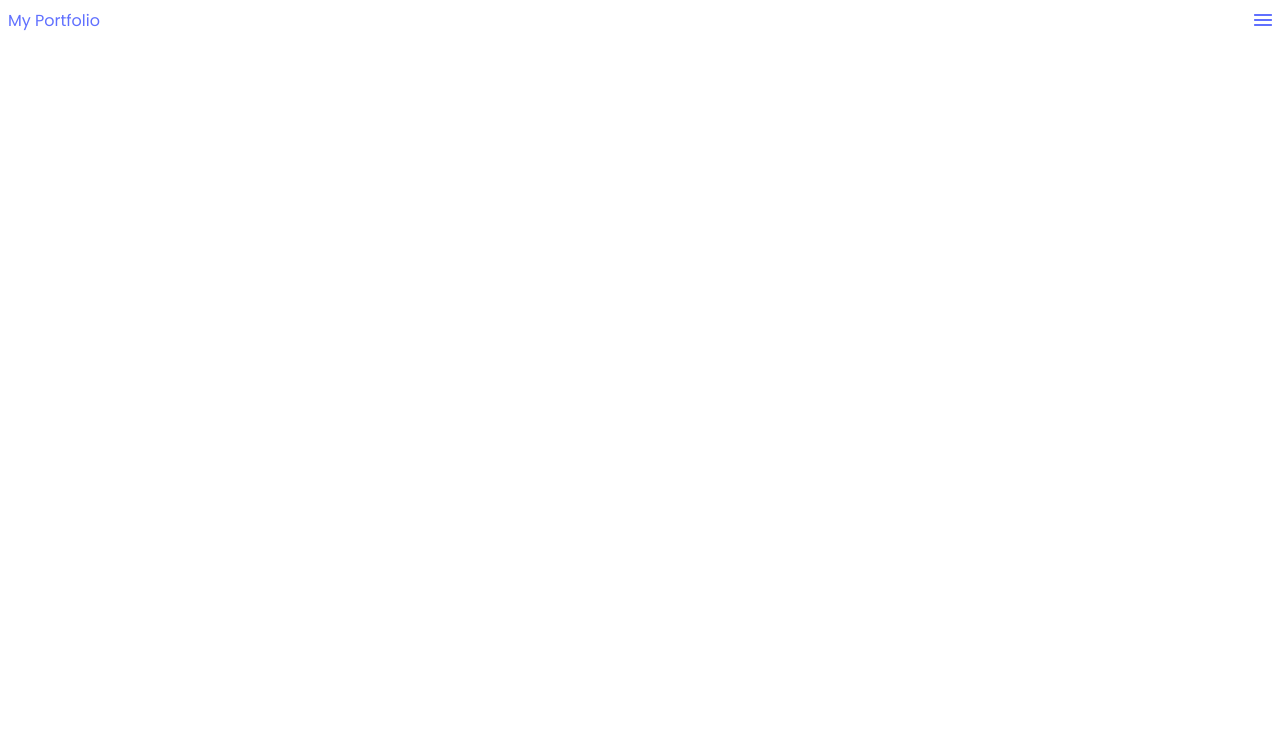
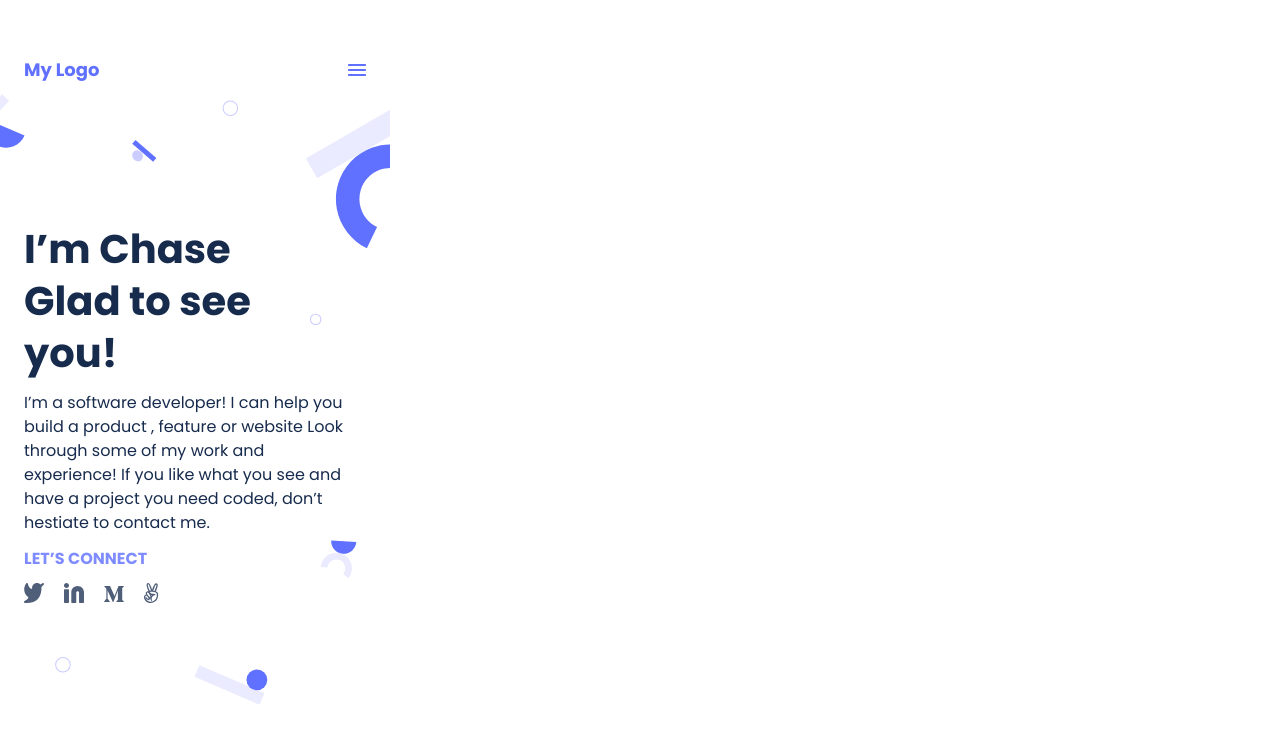
Before and after one commit to Chaseknis/Portfolio_project, a website: page index.html in a window 1280 px wide. Drawn offline with Linux system fonts and the light colour scheme.

Commit message:
header_and_main_section

```diff
--- a/index.html
+++ b/index.html
@@ -12,17 +12,38 @@
     <link href="https://fonts.googleapis.com/css2?family=Poppins:wght@100;200;300;400;500;600;700;800;900&display=swap" rel="stylesheet">
 </head>
 <body>
+    <section class="container">
         <header>
-        <nav class="navbar">
-            <div class="logo">
-                <a href="#">My Portfolio</a>
+            <nav>
+                <div>
+                    <a href="#">My Logo</a>
                 </div>
                 <div class="hamburger_menu"><img src="images/Union.png" alt=""></div>
             </nav>
         </header>
         <main>
+            <div>
+                <h1>
+                    I’m Chase Glad to see you!
+                </h1>
+                <p>
+                    I’m a software developer! I can help you build a product , feature or website Look through some of my work and experience! If you like what you see and have a project you need coded, don’t hestiate to contact me.
+                </p>
+            </div>
+            <h2>
+                LET’S CONNECT
+            </h2>
+            <ul>
+                <li><a style="width:19.99px; height: 19.96px;" href="#"><img src="images/socials-1.svg" alt=""></a></li>
+                <li><a style="width:20px; height: 20px;" href="#"><img src="images/socials-2.svg" alt=""></a></li>
+                <li><a style="width:20px; height: 16px;" href="#"><img src="images/socials-3.svg" alt=""></a></li>
+                <li><a style="width:17.99px; height: 20px;" href="#"><img src="images/socials-4.svg" alt=""></a></li>
+            </ul>
 
         </main>
 
+    </section>
+
+
 </body>
 </html>
--- a/style.css
+++ b/style.css
@@ -1,12 +1,87 @@
 * {
-  font-family: "Poppins", sans-serif;
+  margin: 0;
+  padding: 0;
+  box-sizing: border-box;
+  font-style: normal;
+  font-family: Poppins, sans-serif;
 }
-.logo a {
+
+.container {
+  max-width: 390px;
+  height: 100vh;
+  background-image: url(images/header-shapes\ mobile@2x.svg);
+  background-size: contain;
+  background-position: center;
+  background-repeat: no-repeat;
+  position: relative;
+}
+
+body {
+  margin: 0;
+}
+
+header {
+  width: 100%;
+  background-color: #fff;
+}
+
+h1 {
+  width: 300px;
+  padding-top: 128px;
+  color: #172b4d;
+  font-weight: 700;
+  font-size: 40px;
+  line-height: 52px;
+}
+
+h2 {
+  color: #7f8cff;
+  font-size: 16px;
+  font-style: normal;
+  line-height: 24px;
+  padding-top: 12px;
+}
+
+p {
+  width: 327px;
+  padding-top: 12px;
+  color: #172b4d;
+  font-weight: 400;
+  font-size: 16px;
+  line-height: 24px;
+}
+
+main {
+  padding-left: 24px;
+  padding-right: 24px;
+  padding-top: 12px;
+}
+
+nav a {
   color: #6070ff;
   text-decoration: none;
+  line-height: 20px;
+  font-size: 18px;
+  font-weight: 700;
 }
-.navbar {
+
+nav {
+  display: flex;
+  justify-content: space-between;
+  align-items: center;
+  padding-left: 24px;
+  padding-right: 24px;
+  padding-top: 58px;
+}
+
+ul li {
+  list-style: none;
+}
+
+ul {
   display: flex;
   flex-direction: row;
-  justify-content: space-between;
+  align-items: center;
+  gap: 20px;
+  padding-top: 12px;
 }
```
Also changed, not shown: README.md, images/header-shapes mobile.svg (added), images/header-shapes mobile@2x.svg (added), images/socials-1.svg (added), images/socials-2.svg (added), images/socials-3.svg (added), images/socials-4.svg (added), 1 other file. Lines whose indentation alone changed are shown as unchanged.
